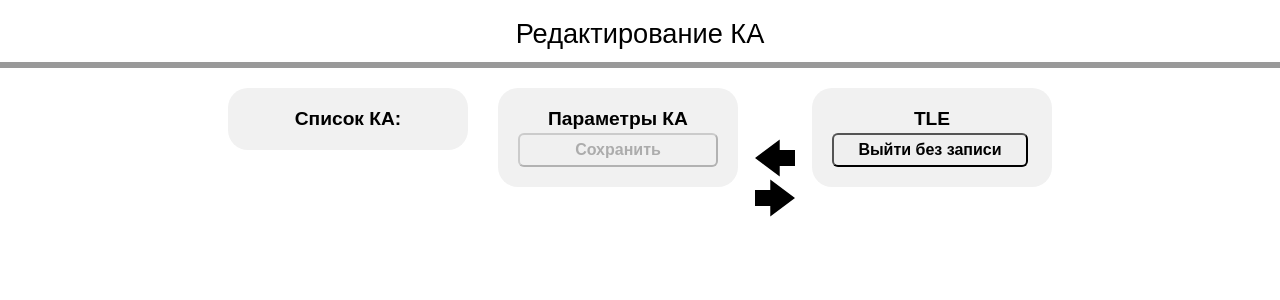
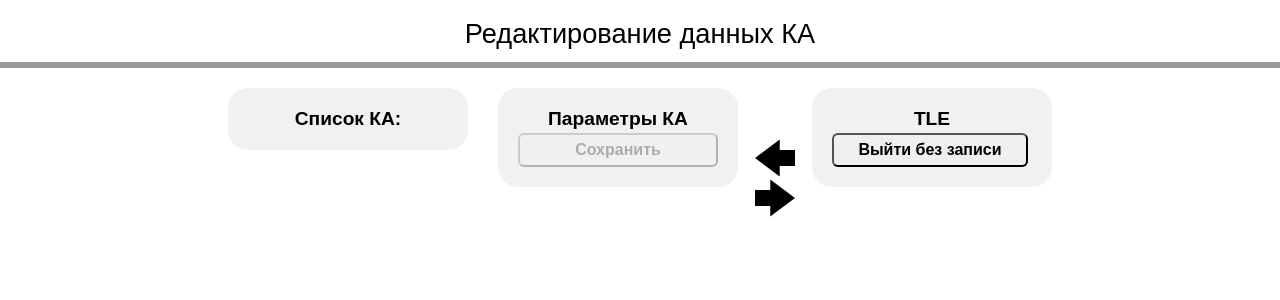
Before and after one commit to Aleksandrskm/SimpleTestFlask, a Flask app: page /edit_KA in a window 1280 px wide. Shown: the part 75-375 px from the top of the page. Run offline with Flask 3, Linux system fonts and the light colour scheme.

Commit message:
Update edit_Ka.html

```diff
--- a/website/templates/edit_Ka.html
+++ b/website/templates/edit_Ka.html
@@ -2,7 +2,7 @@
 
 {% block content %}
 
-<h2>Редактирование КА</h2>
+<h2>Редактирование данных КА</h2>
 <main style="display: flex; flex-wrap: wrap; justify-content: center;">
     <div class="information_request" id="ka-list">
         <span class="csus">Список КА:</span>
```
